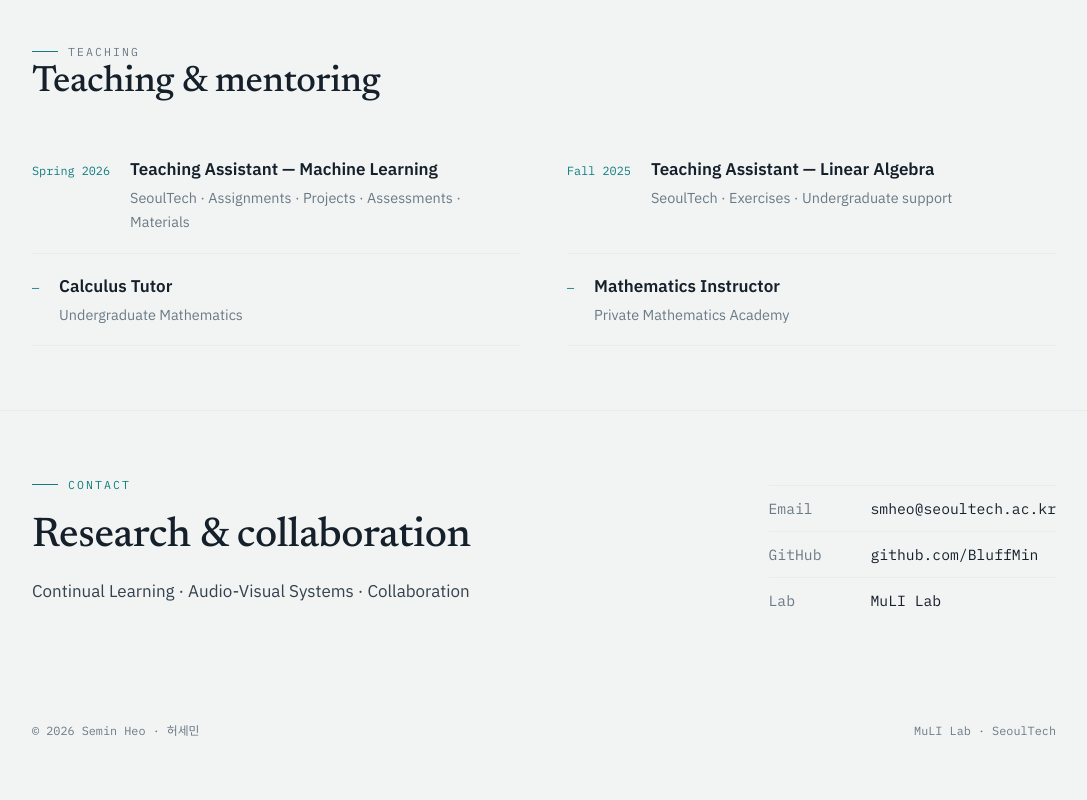
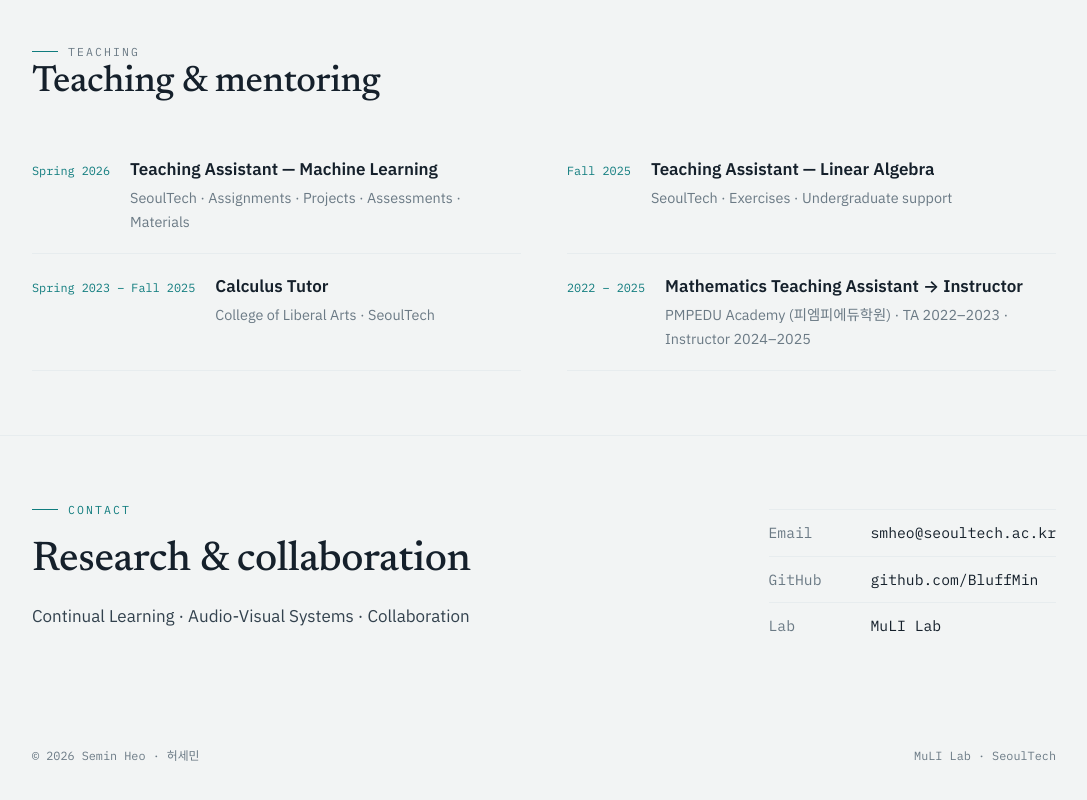
Before and after one commit to BluffMin/BluffMin.github.io, a plain HTML site: page index.html in a window 1280 px wide. Shown: the part 5193-5993 px from the top of the page, without its empty margins (96-1183 px from the left). Drawn offline with Linux system fonts and the light colour scheme.

Commit message:
Update teaching roles and terms in index.html

```diff
--- a/index.html
+++ b/index.html
@@ -605,12 +605,12 @@
         <div><div class="role">Teaching Assistant — Linear Algebra</div><div class="org">SeoulTech · Exercises · Undergraduate support</div></div>
       </div>
       <div class="trow">
-        <div class="term">—</div>
-        <div><div class="role">Calculus Tutor</div><div class="org">Undergraduate Mathematics</div></div>
+        <div class="term">Spring 2023 – Fall 2025</div>
+        <div><div class="role">Calculus Tutor</div><div class="org">College of Liberal Arts · SeoulTech</div></div>
       </div>
       <div class="trow">
-        <div class="term">—</div>
-        <div><div class="role">Mathematics Instructor</div><div class="org">Private Mathematics Academy</div></div>
+        <div class="term">2022 – 2025</div>
+        <div><div class="role">Mathematics Teaching Assistant → Instructor</div><div class="org">PMPEDU Academy (피엠피에듀학원) · TA 2022–2023 · Instructor 2024–2025</div></div>
       </div>
     </div>
   </div>
```
